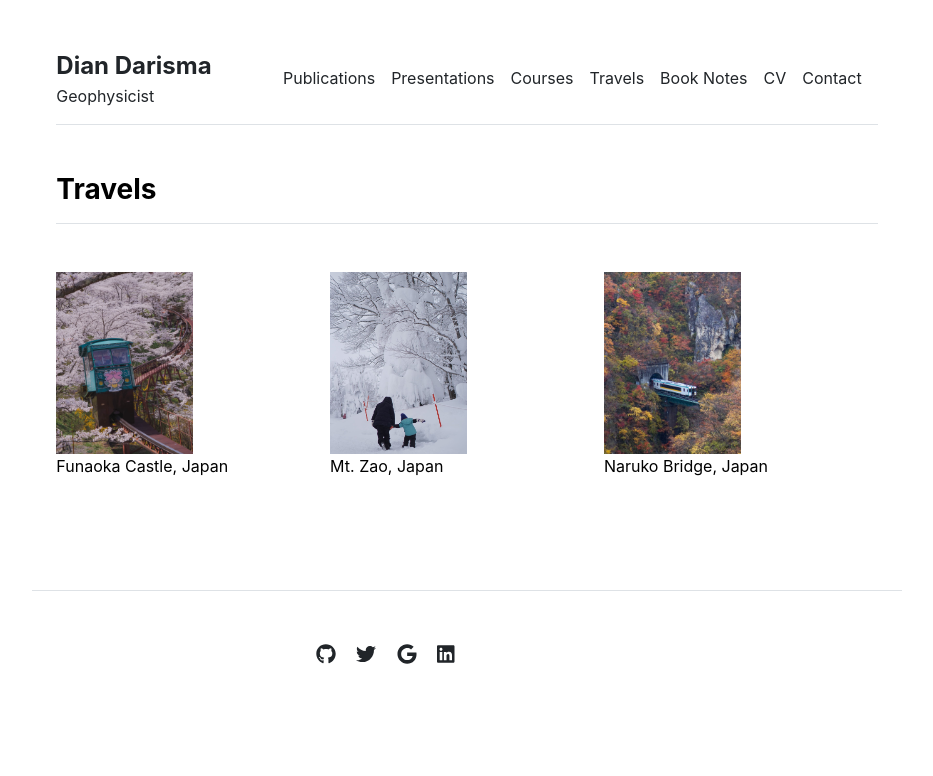
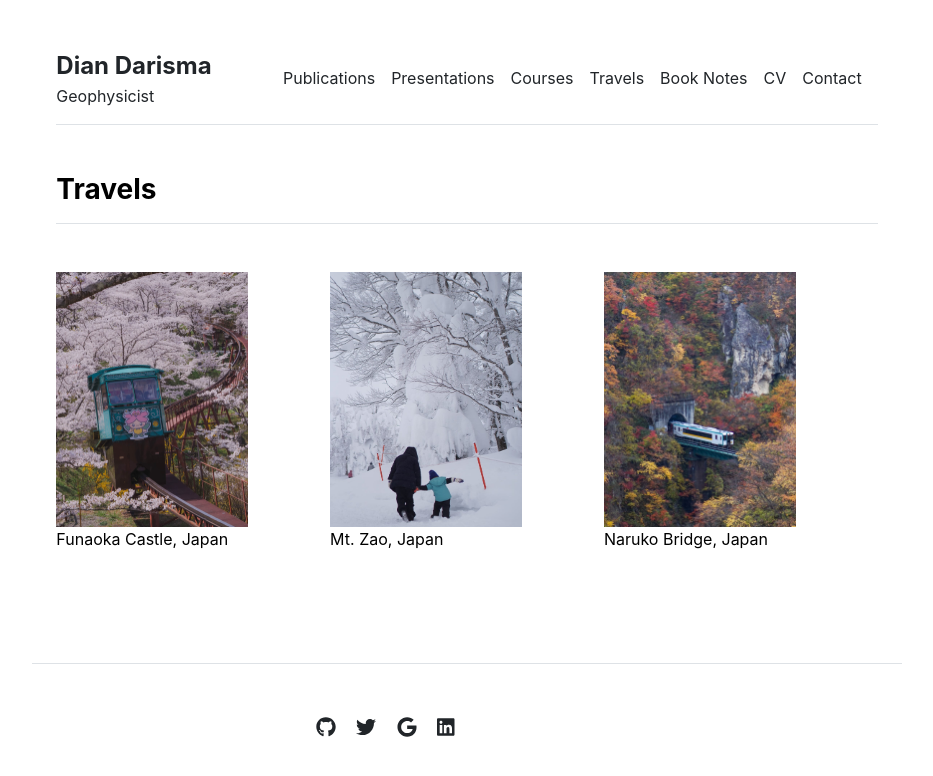
Before and after one commit to diandarisma/diandarisma.github.io, a Jekyll site: the page built from travels.md, in a window 1280 px wide. Shown: the top 776 px of the page, without its empty margins (173-1106 px from the left). Built offline with Jekyll 4.4.1, drawn with Linux system fonts in a browser that asks for light colours.

Commit message:
Update travels.html

```diff
--- a/_includes/travels.html
+++ b/_includes/travels.html
@@ -15,15 +15,15 @@
     <div class="row g-5 mb-5">
       <div class="image-container">
         <figure>
-          <img src="/assets/img/funaoka-cast.jpeg" alt="funaoka" width="50%">
+          <img src="/assets/img/funaoka-cast.jpeg" alt="funaoka" width="70%">
           <figcaption>Funaoka Castle, Japan</figcaption>
         </figure>
         <figure>
-          <img src="/assets/img/travel/mtzao.jpeg" alt="mtzao" width="50%">
+          <img src="/assets/img/travel/mtzao.jpeg" alt="mtzao" width="70%">
           <figcaption>Mt. Zao, Japan</figcaption>
         </figure>
         <figure>
-          <img src="/assets/img/travel/narukobridge.jpeg" alt="naruko" width="50%">
+          <img src="/assets/img/travel/narukobridge.jpeg" alt="naruko" width="70%">
           <figcaption>Naruko Bridge, Japan</figcaption>
         </figure>
     </div>
```
